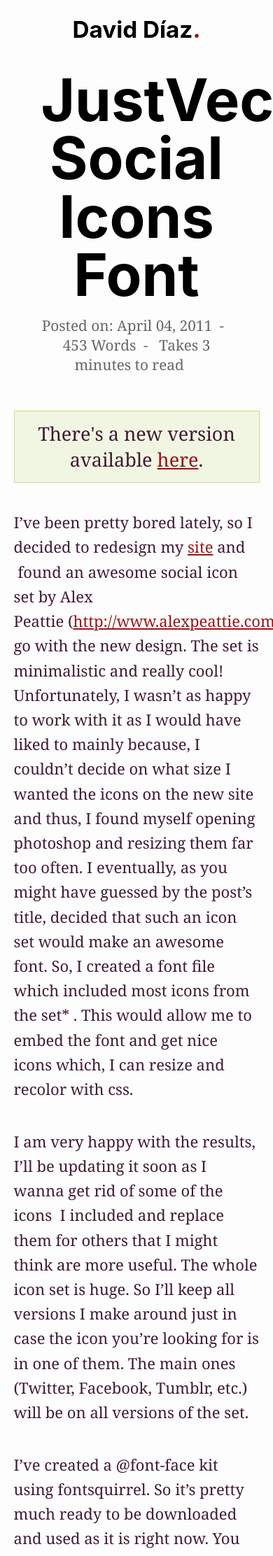
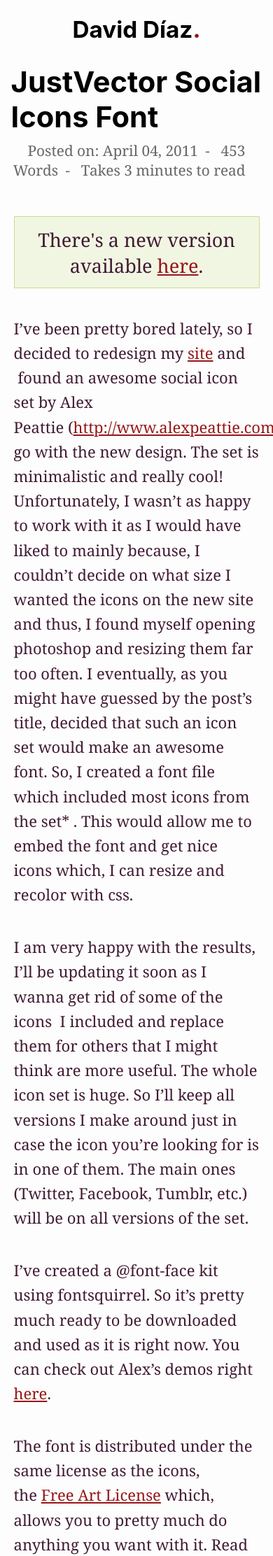
Before and after one commit to Seich/martianwabbit, a Jekyll site: the page built from src/_posts/2011-04-04-4344642365.md, in a window 390 px wide. Shown: the top 2224 px of the page at 70% size. Built offline with Jekyll 4.4.1, drawn with Linux system fonts in a browser that asks for light colours; some web fonts are replaced.

Commit message:
Improved code highlighting for darkmode.

```diff
--- a/src/css/screen.scss
+++ b/src/css/screen.scss
@@ -338,6 +338,17 @@
     width: 100%;
   }
 
+  header {
+    width: 100vw;
+
+    h1 {
+      font-size: 2em;
+      line-height: 120%;
+      text-align: left;
+      padding-left: 4vw;
+    }
+  }
+
   .home {
     & > div {
       width: 90%;
@@ -431,6 +442,10 @@
 
  #top h1 a {
   color: #f9e2f0;
+ }
+
+ .highlighter-rouge {
+   filter: invert(1);
  }
 
  footer {
```
